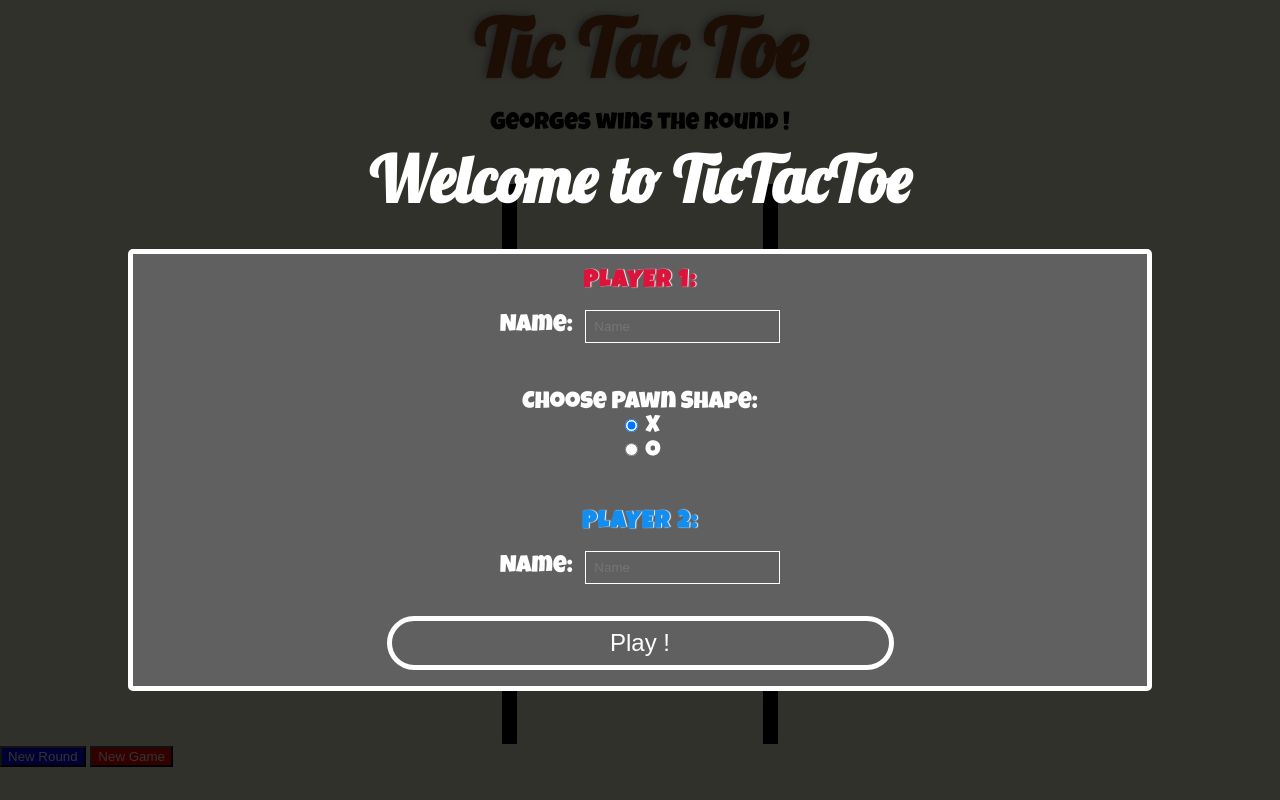
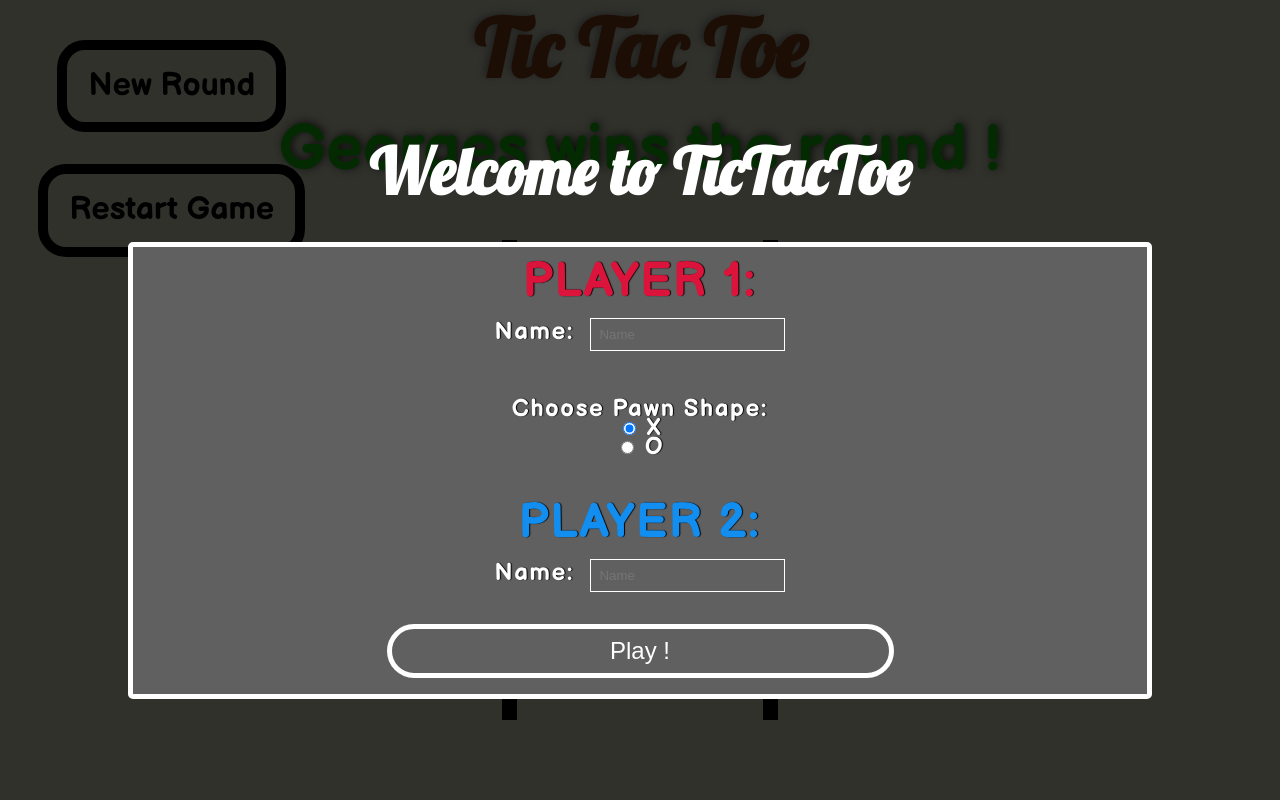
Before and after one commit to Ggs91/JS-TicTacToe, a plain HTML site: page index.html in a window 1280 px wide. Drawn offline with Linux system fonts and the light colour scheme.

Commit message:
adding styles to grid and buttons

```diff
--- a/index.html
+++ b/index.html
@@ -7,7 +7,7 @@
   <title>TicTacToe</title>
   <link rel="stylesheet" href="main.css">
   <link href="https://fonts.googleapis.com/css2?family=Lobster&display=swap" rel="stylesheet">
-   <link href="https://fonts.googleapis.com/css2?family=Luckiest+Guy&display=swap" rel="stylesheet">
+  <link href="https://fonts.googleapis.com/css2?family=Balsamiq+Sans:wght@400;700&display=swap" rel="stylesheet">
 </head>
 <body>
 
@@ -30,8 +30,10 @@
     <div class="boardcase" id="b3"></div>
     <div class="boardcase" id="c3"></div>
   </div>
-  <button class="new-round" type="button" name="restart">New Round</button>
-  <button class="new-game" type="button" name="restart">New Game</button>
+  <div class="game-btn">
+    <button class="new-round" type="button" name="new-round">New Round</button>
+    <button class="new-game" type="button" name="restart">Restart Game</button>
+  </div>
 </main>
 
         <!-- Overlay div -->
--- a/main.css
+++ b/main.css
@@ -97,7 +97,8 @@ em {
 body {
   background:#F5F5DC;
   color:;
-  font: 300 1.5rem/1 'Luckiest Guy', "Open Sans", "Helvetica Neue", Helvetica, Arial, sans-serif;
+  font: 700 1.5rem/0.8  'Balsamiq Sans', "Open Sans", "Helvetica Neue", Helvetica, Arial, sans-serif;
+  min-width: 990px;
 }
 
 /*
@@ -117,7 +118,7 @@ body {
 .grid{
   max-width: 60%;
   grid-gap: 15px;
-  min-height:70vh;
+  min-height:60vh;
   margin-left: auto;
   margin-right: auto;
   display: grid;
@@ -125,7 +126,6 @@ body {
   grid-template-rows: repeat(3, 1fr);
   justify-content: center;
   text-align: center;
-  border-radius: 10px;
   background: black;
   margin-top: 3rem;
 }
@@ -139,16 +139,43 @@ body {
 
 .results {
   text-align: center;
+  height:5rem;
+  font-size: 4rem;
+  line-height: 1.2;
+  color:#10d304;
+  text-shadow: 2px -1px 10px rgba(0, 0, 0, 0.78);
 }
 
-.new-round{
-  background: blue;
-  color:white;
+.game-btn{
+  position: absolute;
+  top:5%;
+  left:3%;
+  text-align: center;
 }
 
+.new-round,
 .new-game{
-  background: red;
-  color:white;
+  margin-left:auto;
+  margin-right:auto;
+  margin-bottom: 2rem;
+  display: block;
+  cursor:pointer;
+  background: none;
+  border:10px solid black;
+  border-radius:28px;
+  padding:17px 21px;
+  font: 700 2rem/1.2  'Balsamiq Sans', sans-serif;
+  color:#000000;
+  text-decoration:none;
+}
+
+.new-round:hover,
+.new-game:hover{
+  color:#F5F5DC;
+  background: black;
+}
+.animate-btn {
+    animation: effect 0.35s infinite;
 }
 /*
   ========================================
@@ -165,16 +192,19 @@ header{
 }
 
 .p1-header,
-.p2-header{
-  text-shadow: 1px 0px 1px rgba(255, 255, 255, 1);
+.p2-header,
+label{
+  text-shadow: 1px 0px 1px rgba(0, 0, 0, 1);
   letter-spacing: 0.1rem;
 }
 
 .p1-header{
+  font-size: 3rem;
   color:#DC143C;
 }
 
 .p2-header{
+  font-size: 3rem;
   color:#128ef0;
 }
 
@@ -199,10 +229,6 @@ header{
 
 .welcome-title{
   font: 4rem/1.2 "Lobster", "Open Sans", "Helvetica Neue", Helvetica, Arial, sans-serif;
-
-  /* font-family: "Lobster"; */
-  /* font-size: 4rem; */
-  /* line-height: 1.2; */
   padding: 2rem;
   font-weight: bold;
 }
@@ -233,8 +259,11 @@ fieldset{
 }
 
 fieldset legend{
-  margin:auto
+  margin:auto;
+  text-shadow: 1px 0px 1px rgba(0, 0, 0, 1);
+  letter-spacing: 0.1rem;
 }
+
 input {
   background:none;
   border: 1px solid white;
@@ -259,5 +288,31 @@ input[type="submit"]:hover{
 }
 
 input[type="text"]{
-  margin-left: 0.5rem;;
+  margin-left: 0.5rem;
 }
+
+@keyframes effect {
+    0% {
+        transform: translateX(0px) rotate(0deg);
+    }
+
+    20% {
+        transform: translateX(-6px) rotate(-6deg);
+    }
+
+    40% {
+        transform: translateX(-4px) rotate(-4deg);
+    }
+
+    60% {
+        transform: translateX(6px) rotate(6deg);
+    }
+
+    80% {
+        transform: translateX(4px) rotate(4deg);
+    }
+
+    100% {
+        transform: translateX(0px) rotate(0deg);
+    }
+}
```
